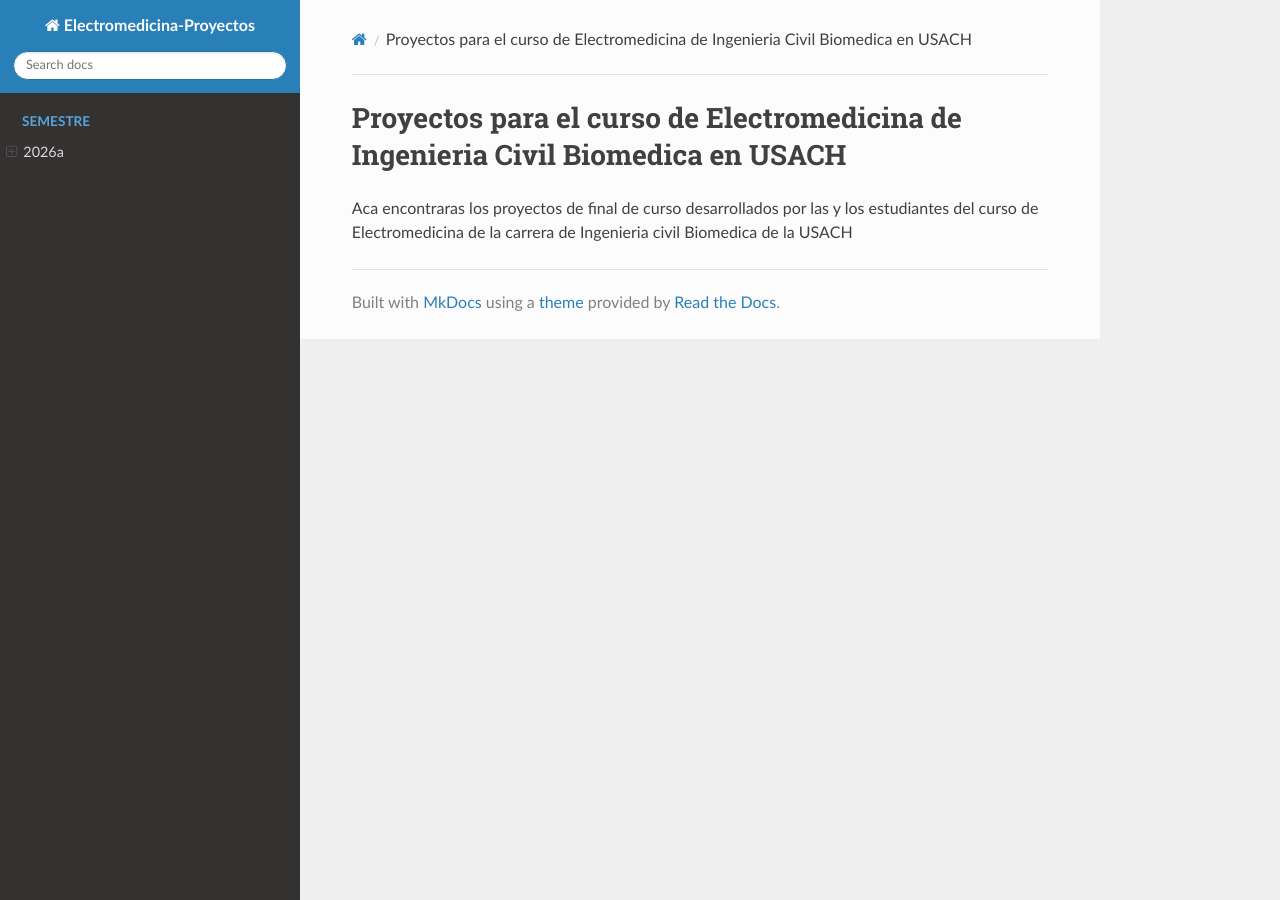
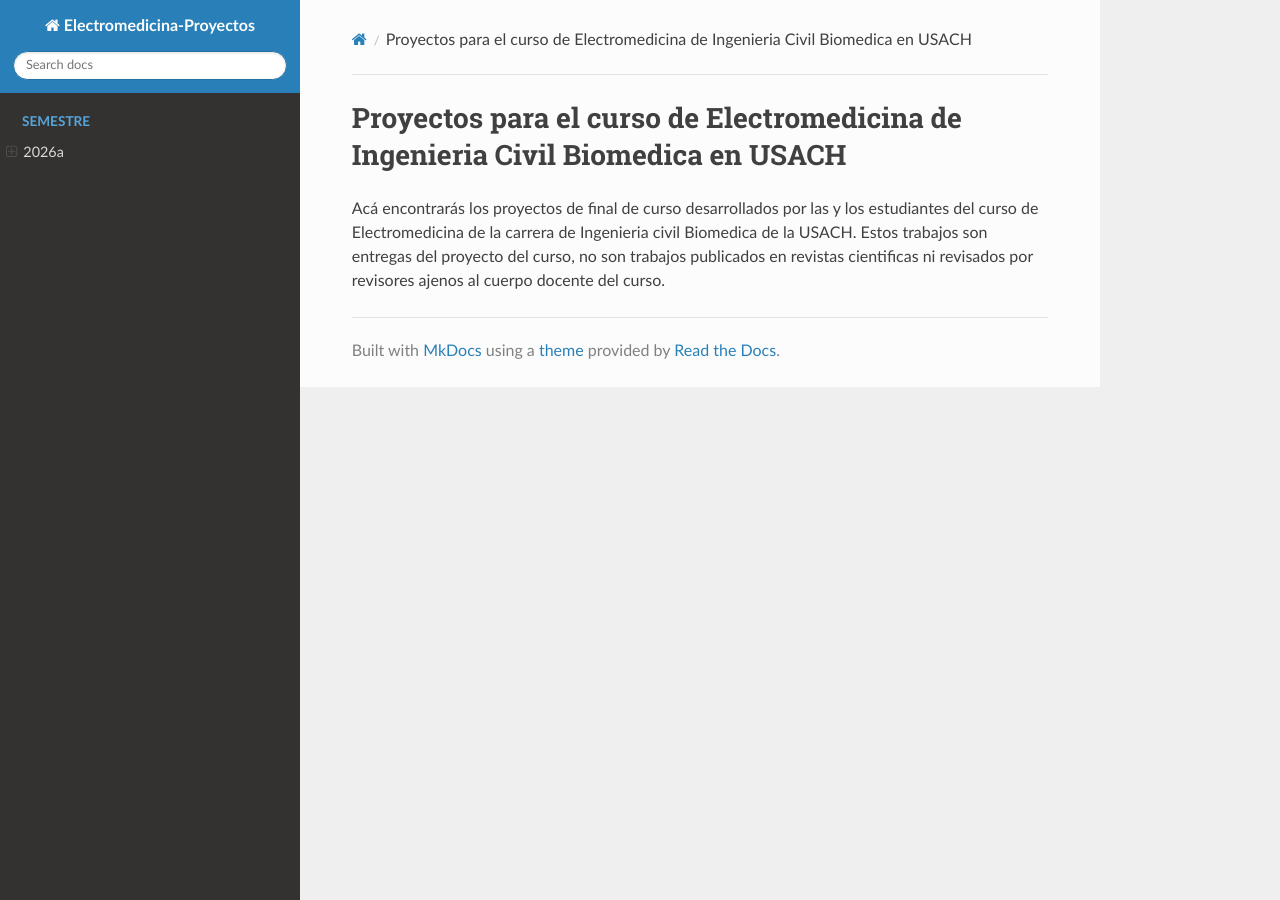
Before and after one commit to neuroeng-usach/Electromedicina-proyectos, an MkDocs documentation site: the page built from docs/index.md, in a window 1280 px wide. Built offline with MkDocs 1.6.1, drawn with Linux system fonts in a browser that asks for light colours; nearby versions of some CDN libraries.

Commit message:
Update index.md

```diff
--- a/docs/index.md
+++ b/docs/index.md
@@ -1,2 +1,3 @@
 # Proyectos para el curso de Electromedicina de Ingenieria Civil Biomedica en USACH
-  Aca encontraras los proyectos de final de curso desarrollados por las y los estudiantes del curso de Electromedicina de la carrera de Ingenieria civil Biomedica de la USACH
+  Acá encontrarás los proyectos de final de curso desarrollados por las y los estudiantes del curso de Electromedicina de la carrera de Ingenieria civil Biomedica de la USACH.
+  Estos trabajos son entregas del proyecto del curso, no son trabajos publicados en revistas cientificas ni revisados por revisores ajenos al cuerpo docente del curso.
```
